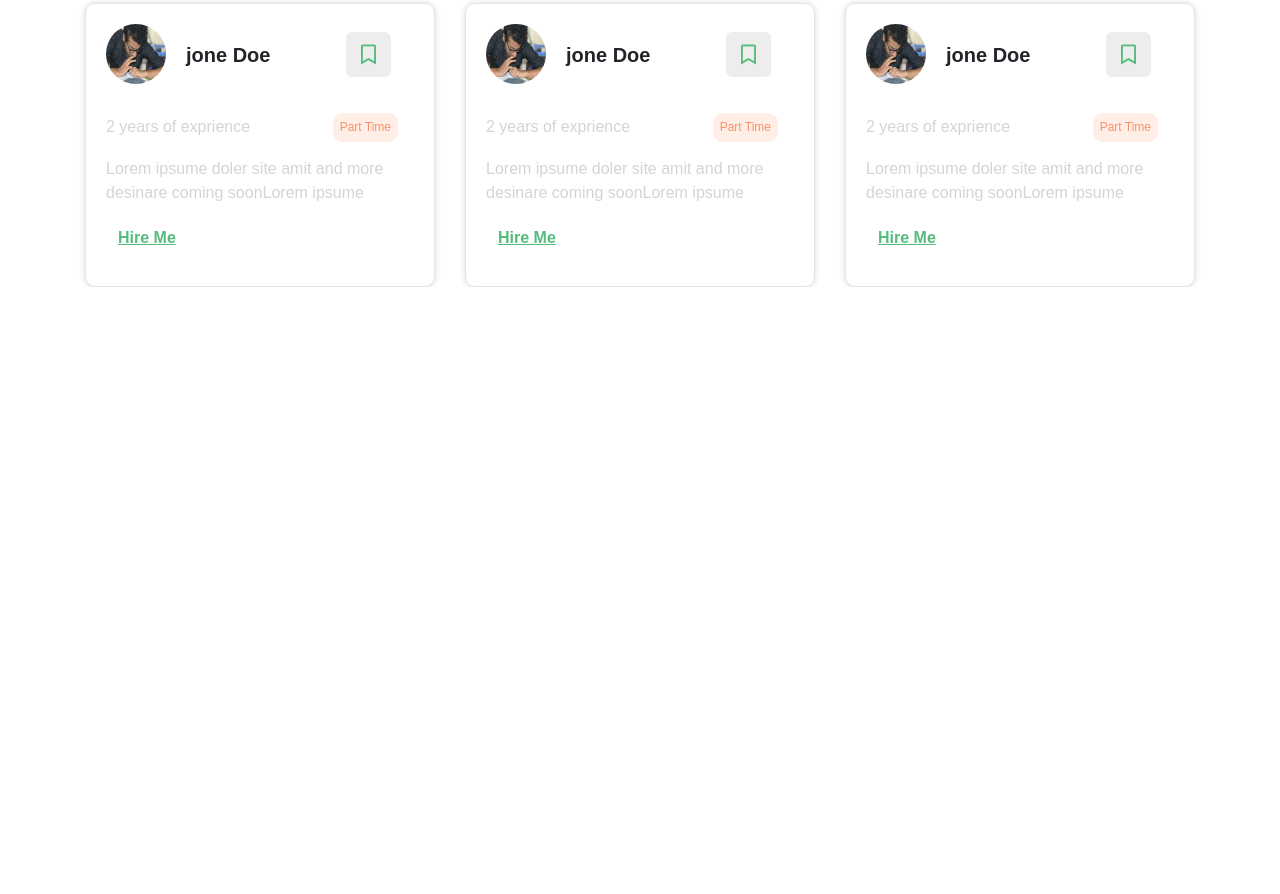
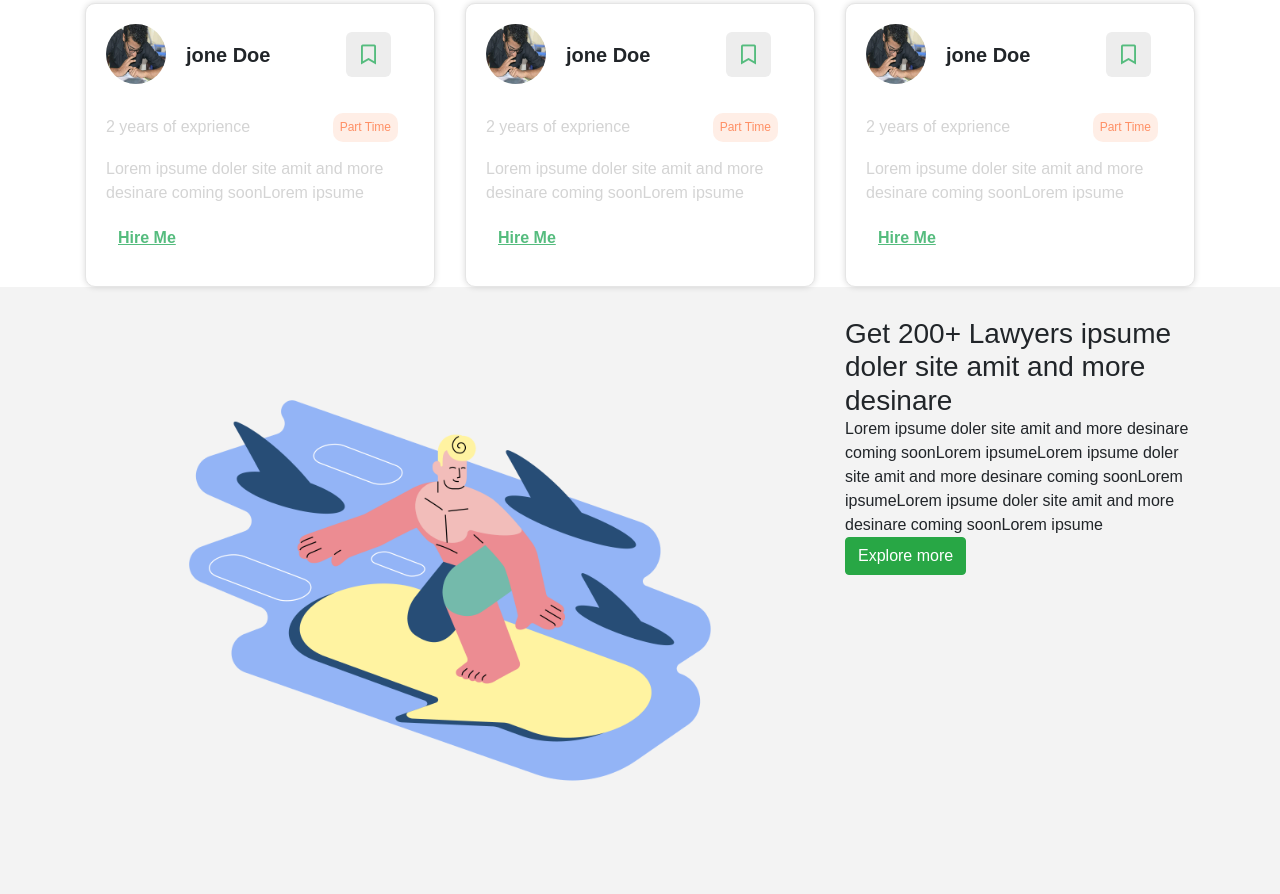
Before and after one commit to nahidthenh/DSAinjibi, a plain HTML site: page index.html in a window 1280 px wide. Shown: the part 1322-2216 px from the top of the page. Before the commit the page ends 1609 px from the top, so only its background shows below. Drawn offline with Linux system fonts and the light colour scheme.

Commit message:
Add new home section name Talended Lawyers area

```diff
--- a/assets/css/style.css
+++ b/assets/css/style.css
@@ -293,9 +293,11 @@ body{
 }
 
 
-
-
-
+/* talented lawyers area css */
+.talented-lawyears-area {
+	padding: 30px 0px;
+	background: #f3f3f3;
+}
 
 
 
--- a/index.html
+++ b/index.html
@@ -250,11 +250,27 @@
 
 		<!-- ========================== lawyers Profile area End   ========================== -->
 
-		<!-- -->
+
+			<section class="talented-lawyears-area">
+				<div class="container">
+					<div class="row">
+						<div class="col-xl-8">
+							<img src="assets/img/33.png" class="img-fluid" alt="">
+						</div>
+						<div class="col-xl-4">
+							<div class="tal-law-content">
+								<h3 class="lat-law-title">Get <span>200+ Lawyers</span> ipsume doler site amit and more desinare</h3>
+								<p class="tal-law-text">Lorem ipsume doler site amit and more desinare coming soonLorem ipsumeLorem ipsume doler site amit and more desinare coming soonLorem ipsumeLorem ipsume doler site amit and more desinare coming soonLorem ipsume</p>
+								<button class="btn btn-success">Explore more</button>
+							</div>
+						</div>
+					</div>
+				</div>
+			</section>
 
 
-		<!-- ==========================  area Start ========================== -->
-		<!-- ==========================  area End   ========================== -->
+		<!-- ========================== talented lawyers  area Start ========================== -->
+		<!-- ========================== talented lawyers  area End   ========================== -->
 
 
 		<!-- ==========================  area Start ========================== -->
```
Also changed, not shown: assets/img/33.png (added), nahid.js (deleted).
